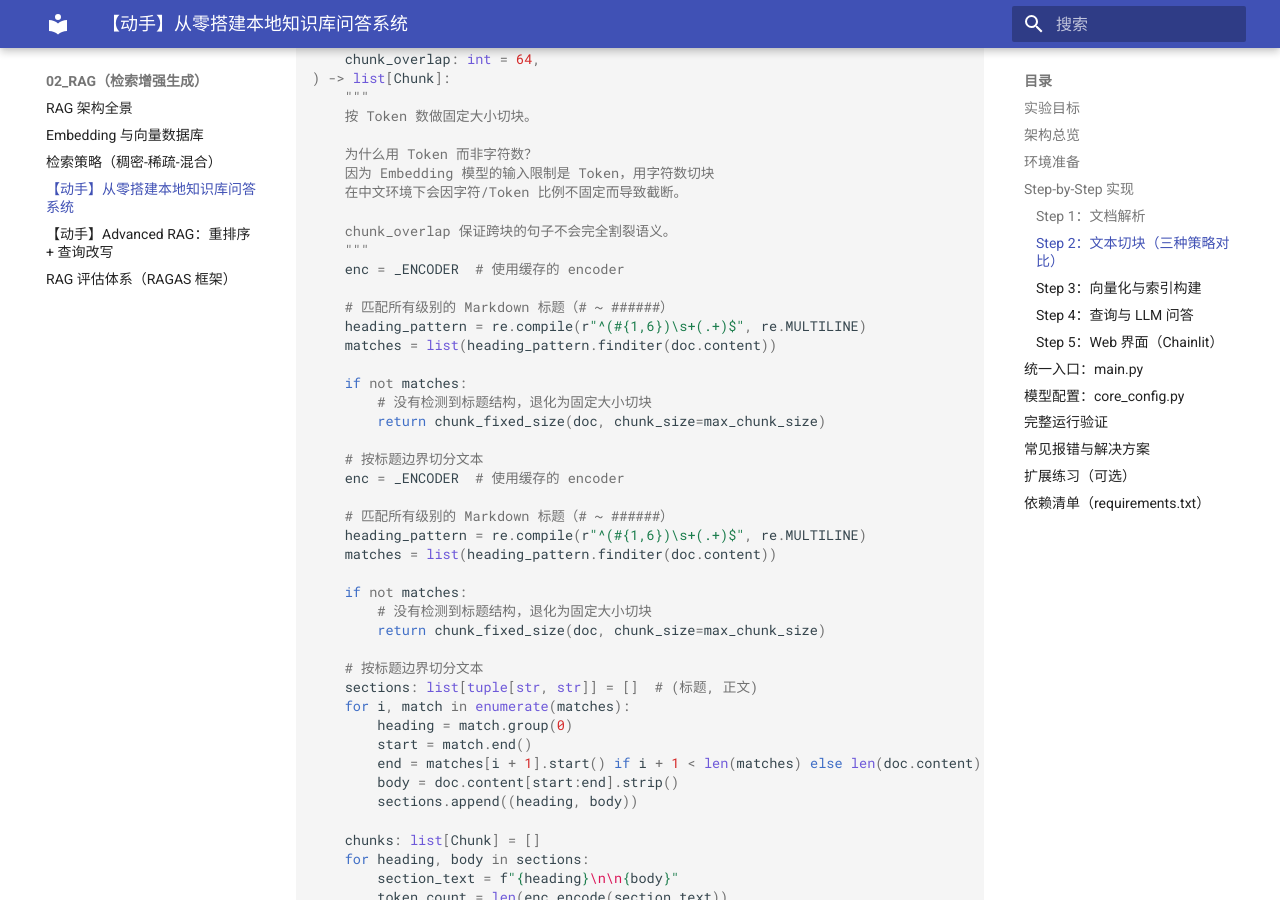
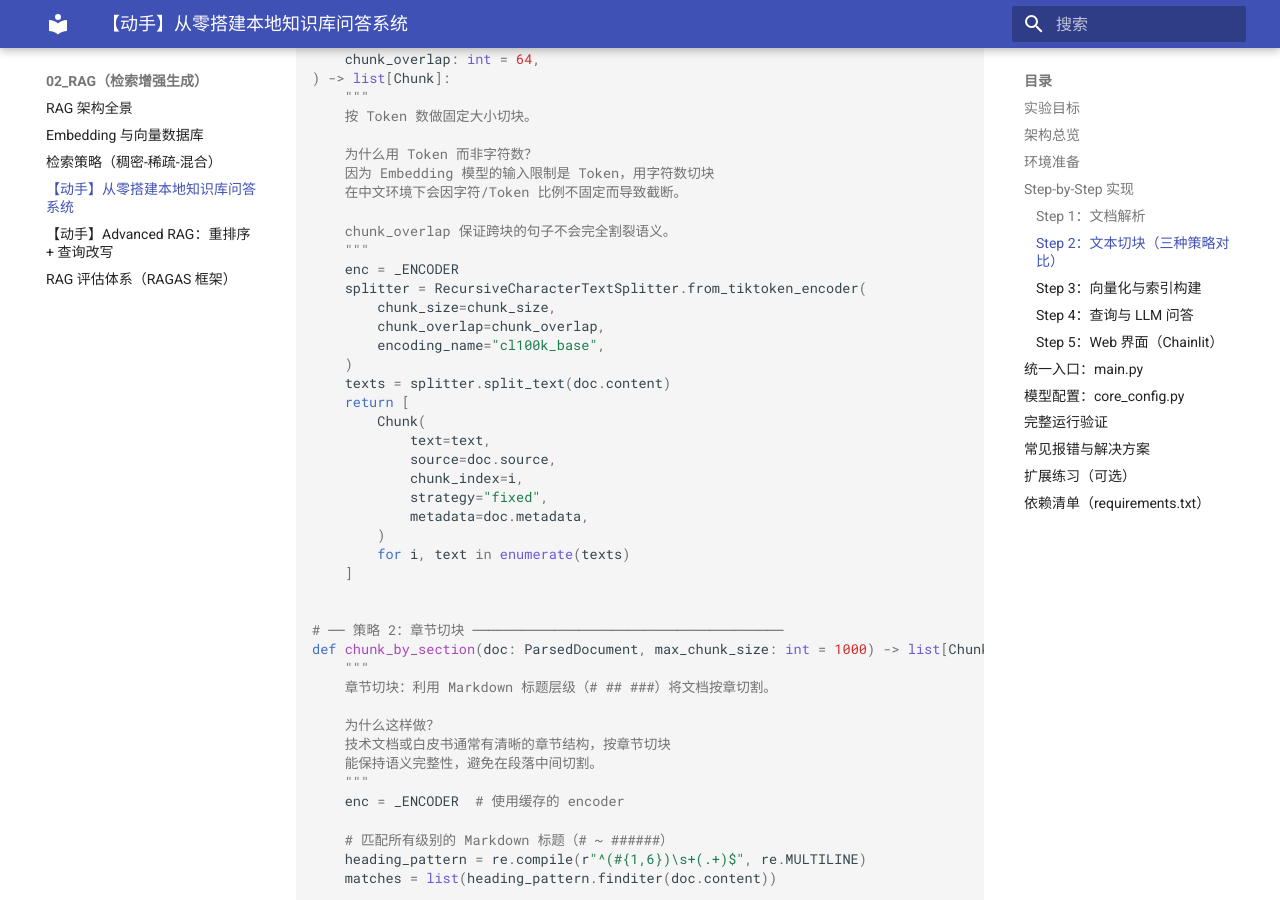
Before and after one commit to swf2020/AI-Agent-in-Practice, an MkDocs documentation site: the page built from docs/AI Agent In Practice/02_RAG（检索增强生成）/2.4 【动手】从零搭建本地知识库问答系统.md, in a window 1280 px wide and 900 px high, scrolled down 6420 px. Built offline with MkDocs 1.6.1 and Material for MkDocs 9.7.7, drawn with Linux system fonts in a browser that asks for light colours.

Commit message:
fix(review): 修复第02章 RAG 文档的代码与命名问题
- 2.1/2.2: 统一 PGVector 为官方小写命名 pgvector
- 2.4: 修复 chunk_fixed_size 函数体被错误替换为 chunk_by_section 逻辑的问题，
  补充缺失的 chunk_by_section 函数定义，消除代码重复
- 2.5: 移除 advanced_rag.py 中重复的注释行

```diff
--- a/docs/AI Agent In Practice/02_RAG（检索增强生成）/2.4 【动手】从零搭建本地知识库问答系统.md
+++ b/docs/AI Agent In Practice/02_RAG（检索增强生成）/2.4 【动手】从零搭建本地知识库问答系统.md
@@ -276,6 +276,34 @@ def chunk_fixed_size(
 
     chunk_overlap 保证跨块的句子不会完全割裂语义。
     """
+    enc = _ENCODER
+    splitter = RecursiveCharacterTextSplitter.from_tiktoken_encoder(
+        chunk_size=chunk_size,
+        chunk_overlap=chunk_overlap,
+        encoding_name="cl100k_base",
+    )
+    texts = splitter.split_text(doc.content)
+    return [
+        Chunk(
+            text=text,
+            source=doc.source,
+            chunk_index=i,
+            strategy="fixed",
+            metadata=doc.metadata,
+        )
+        for i, text in enumerate(texts)
+    ]
+
+
+# ── 策略 2：章节切块 ──────────────────────────────────────
+def chunk_by_section(doc: ParsedDocument, max_chunk_size: int = 1000) -> list[Chunk]:
+    """
+    章节切块：利用 Markdown 标题层级（# ## ###）将文档按章切割。
+
+    为什么这样做？
+    技术文档或白皮书通常有清晰的章节结构，按章节切块
+    能保持语义完整性，避免在段落中间切割。
+    """
     enc = _ENCODER  # 使用缓存的 encoder
 
     # 匹配所有级别的 Markdown 标题（# ~ ######）
@@ -284,18 +312,7 @@ def chunk_fixed_size(
 
     if not matches:
         # 没有检测到标题结构，退化为固定大小切块
-        return chunk_fixed_size(doc, chunk_size=max_chunk_size)
-
-    # 按标题边界切分文本
-    enc = _ENCODER  # 使用缓存的 encoder
-
-    # 匹配所有级别的 Markdown 标题（# ~ ######）
-    heading_pattern = re.compile(r"^(#{1,6})\s+(.+)$", re.MULTILINE)
-    matches = list(heading_pattern.finditer(doc.content))
-
-    if not matches:
-        # 没有检测到标题结构，退化为固定大小切块
-        return chunk_fixed_size(doc, chunk_size=max_chunk_size)
+        return chunk_fixed_size(doc)
 
     # 按标题边界切分文本
     sections: list[tuple[str, str]] = []  # (标题, 正文)
```
Also changed, not shown: docs/AI Agent In Practice/02_RAG（检索增强生成）/2.1 RAG 架构全景.md (+1 -1 lines), docs/AI Agent In Practice/02_RAG（检索增强生成）/2.2 Embedding 与向量数据库.md (+3 -3 lines), docs/AI Agent In Practice/02_RAG（检索增强生成）/2.5 【动手】Advanced RAG：重排序 + 查询改写.md (+0 -1 lines).
